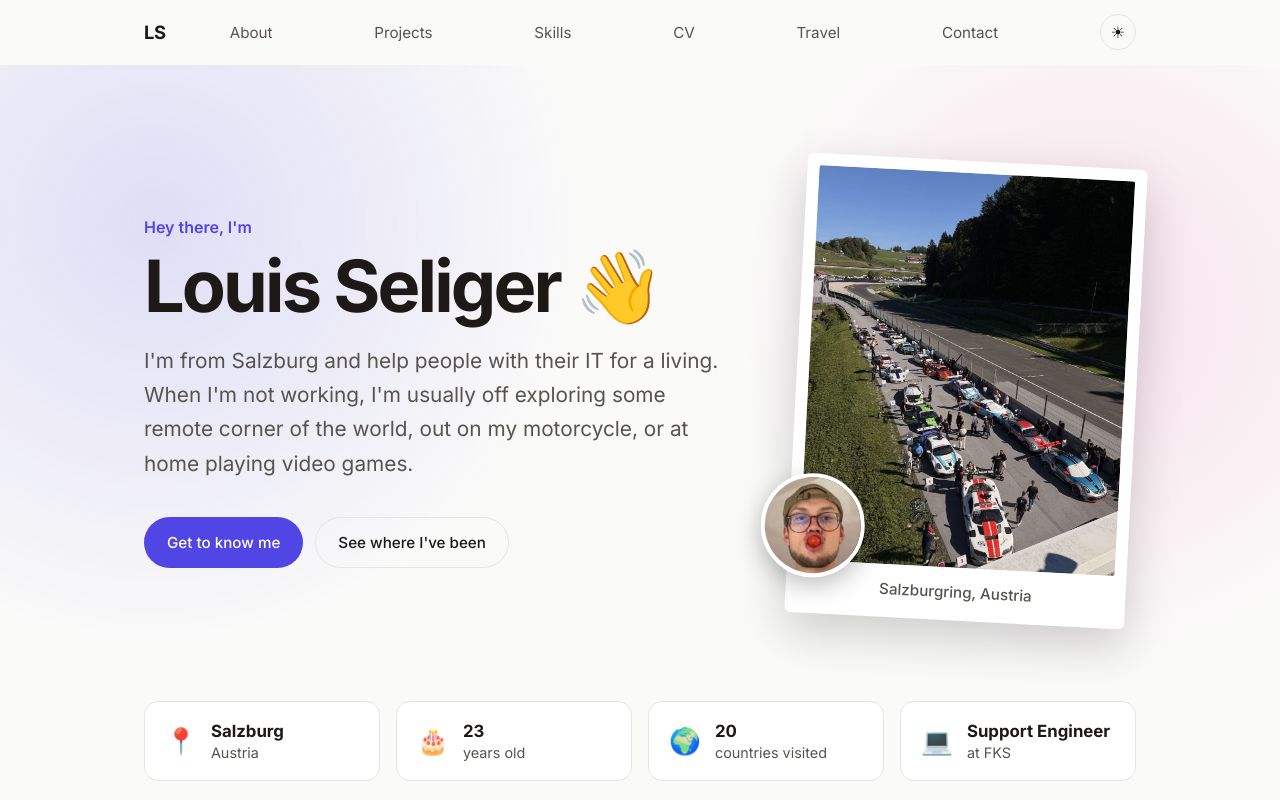
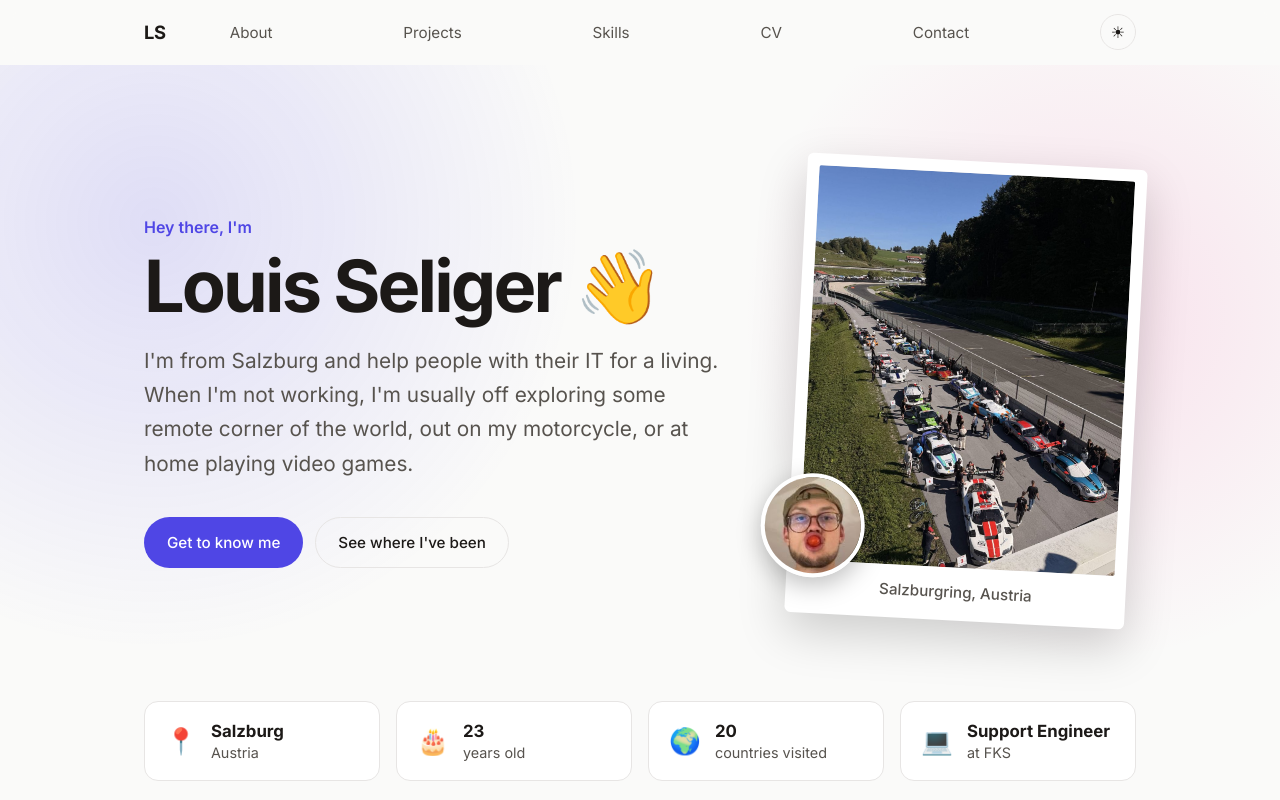
Before and after one commit to LouisSel/mywebsite, a plain HTML site: page index.html in a window 1280 px wide. Shown: the top 800 px of the page. Drawn offline with Linux system fonts and the light colour scheme.

Commit message:
Commit #18 Removed travel button out of top bar

```diff
--- a/index.html
+++ b/index.html
@@ -22,7 +22,6 @@
         <li><a href="#projects">Projects</a></li>
         <li><a href="#skills">Skills</a></li>
         <li><a href="cv.html">CV</a></li>
-        <li><a href="travel.html">Travel</a></li>
         <li><a href="#contact">Contact</a></li>
         <li>
           <button class="theme-toggle" aria-label="Toggle dark mode">
```
Also changed, not shown: cv.html (+0 -1 lines), gaming.html (+0 -1 lines), travel.html (+0 -1 lines).
